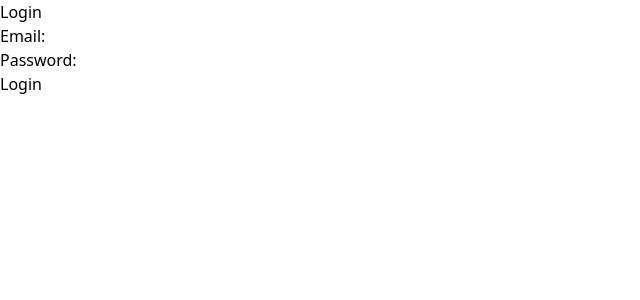
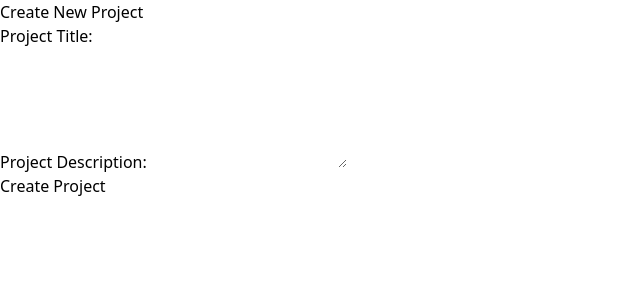
Before and after one commit to manamobahi73-maker/HW-L04-02-typescript-group-task, a React (Vite) app: page / in a window 1280 px wide. Shown: the top 300 px of the page, without its empty margins (0-640 px from the left). Built offline with nearby package versions, Linux system fonts and the light colour scheme.

Commit message:
feat: implement project creation functionality with Redux integration

```diff
--- a/src/App.tsx
+++ b/src/App.tsx
@@ -1,11 +1,22 @@
-import Login from "./pages/Auth/Login";
+import { useEffect } from "react";
+import { useSelector } from "react-redux";
+import { RootState } from "./redux/store";
+// import Login from "./pages/Auth/Login";
+import NewProject from "./pages/NewProject";
 // import Register from "./pages/Auth/Register";
 
 function App() {
+  const projects = useSelector((state: RootState) => state.projects);
+
+  useEffect(() => {
+    localStorage.setItem("projects", JSON.stringify(projects));
+  }, [projects]);
+
   return (
     <>
-      <Login />
+      {/* <Login /> */}
       {/* <Register /> */}
+      <NewProject />
     </>
   );
 }
--- /dev/null
+++ b/src/components/types/projectType.ts
@@ -0,0 +1,6 @@
+export interface ProjectType {
+  id: string;
+  title: string;
+  description: string;
+  createdAt: string;
+}
--- a/src/pages/NewProject/index.tsx
+++ b/src/pages/NewProject/index.tsx
@@ -1,6 +1,79 @@
+import { useForm, SubmitHandler } from "react-hook-form";
+import { useDispatch } from "react-redux";
+import { addProject } from "../../redux/Slices/ProjectsSlice";
+import { ProjectType } from "../../components/types/projectType";
+import { useState } from "react";
+
+type ProjectFormInputs = {
+  title: string;
+  description: string;
+};
 
 const NewProject = () => {
-  return <div>NewProject</div>;
+  const dispatch = useDispatch();
+  const [successMessage, setSuccessMessage] = useState<string>("");
+
+  const {
+    register,
+    handleSubmit,
+    formState: { errors },
+    reset,
+  } = useForm<ProjectFormInputs>();
+
+  const onSubmit: SubmitHandler<ProjectFormInputs> = (data) => {
+    const newProject: ProjectType = {
+      id: crypto.randomUUID(),
+      title: data.title,
+      description: data.description,
+      createdAt: new Date().toISOString(),
+    };
+
+    dispatch(addProject(newProject));
+    setSuccessMessage("Project created successfully!");
+    reset();
+
+    setTimeout(() => {
+      setSuccessMessage("");
+    }, 3000);
+  };
+
+  return (
+    <div>
+      <h1>Create New Project</h1>
+      <form onSubmit={handleSubmit(onSubmit)}>
+        <div>
+          <label>Project Title:</label>
+          <input
+            type="text"
+            {...register("title", {
+              required: "Title is required",
+            })}
+          />
+          {errors.title && (
+            <span style={{ color: "red" }}>{errors.title.message}</span>
+          )}
+        </div>
+        <div>
+          <label>Project Description:</label>
+          <textarea
+            {...register("description", {
+              required: "Description is required",
+            })}
+            rows={5}
+          />
+          {errors.description && (
+            <span style={{ color: "red" }}>{errors.description.message}</span>
+          )}
+        </div>
+        {successMessage && (
+          <div style={{ color: "green", marginTop: "10px" }}>
+            {successMessage}
+          </div>
+        )}
+        <button type="submit">Create Project</button>
+      </form>
+    </div>
+  );
 };
 
 export default NewProject;
--- /dev/null
+++ b/src/redux/Slices/ProjectsSlice.ts
@@ -0,0 +1,37 @@
+import { createSlice, PayloadAction } from "@reduxjs/toolkit";
+import { ProjectType } from "../../components/types/projectType";
+
+const loadProjectsFromLocalStorage = (): ProjectType[] => {
+  const savedProjects = localStorage.getItem("projects");
+  return savedProjects ? JSON.parse(savedProjects) : [];
+};
+
+const initialState: ProjectType[] = loadProjectsFromLocalStorage();
+
+const projectsSlice = createSlice({
+  name: "projects",
+  initialState,
+  reducers: {
+    addProject: (state, action: PayloadAction<ProjectType>) => {
+      state.push(action.payload);
+    },
+    deleteProject: (state, action: PayloadAction<string>) => {
+      return state.filter((project) => project.id !== action.payload);
+    },
+    updateProject: (state, action: PayloadAction<ProjectType>) => {
+      const index = state.findIndex(
+        (project) => project.id === action.payload.id
+      );
+      if (index !== -1) {
+        state[index] = action.payload;
+      }
+    },
+    clearProjects: () => {
+      return [];
+    },
+  },
+});
+
+export const { addProject, deleteProject, updateProject, clearProjects } =
+  projectsSlice.actions;
+export default projectsSlice.reducer;
--- a/src/redux/store.ts
+++ b/src/redux/store.ts
@@ -1,11 +1,13 @@
 import { configureStore } from "@reduxjs/toolkit";
 import authReducer from "./Slices/AuthSlice";
 import usersReducer from "./Slices/UsersSlice";
+import projectsReducer from "./Slices/ProjectsSlice";
 
 export const store = configureStore({
   reducer: {
     auth: authReducer,
     users: usersReducer,
+    projects: projectsReducer,
   },
 });
 
```
